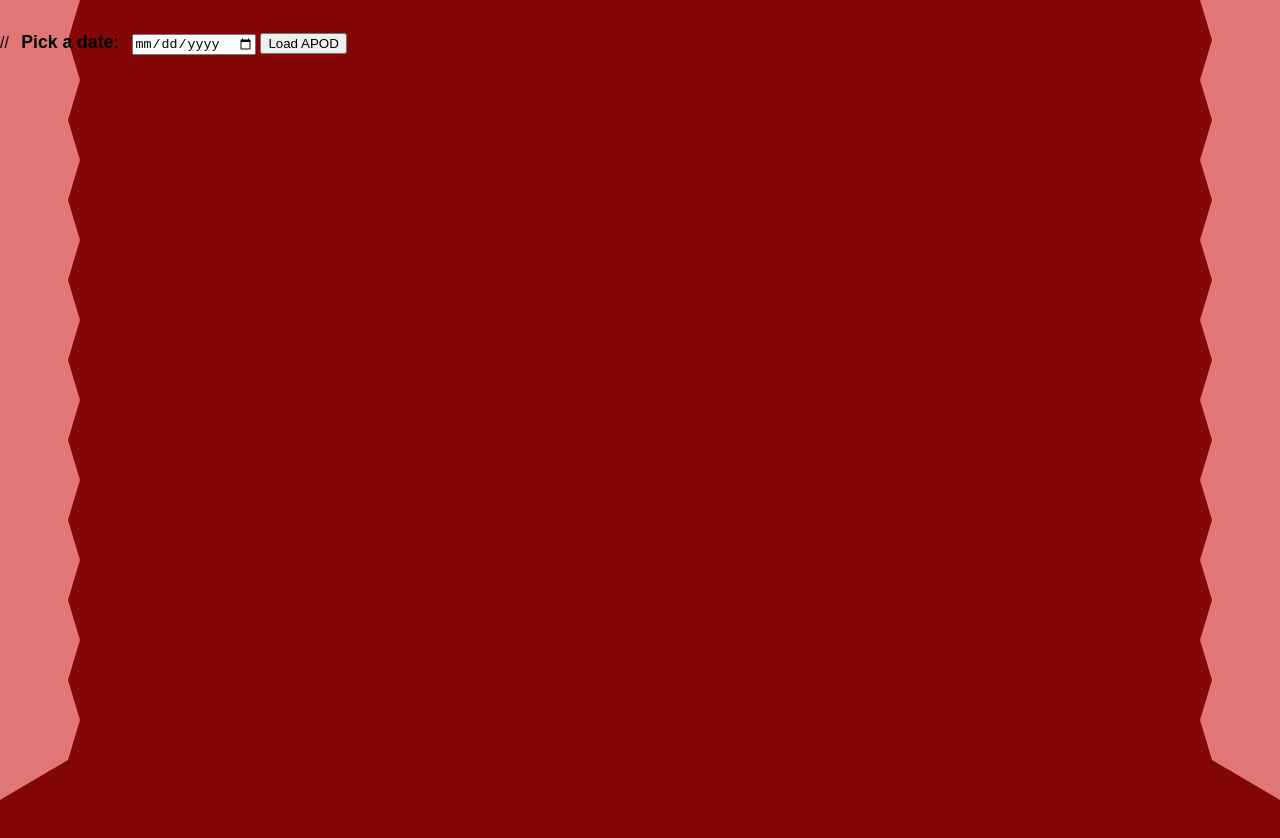
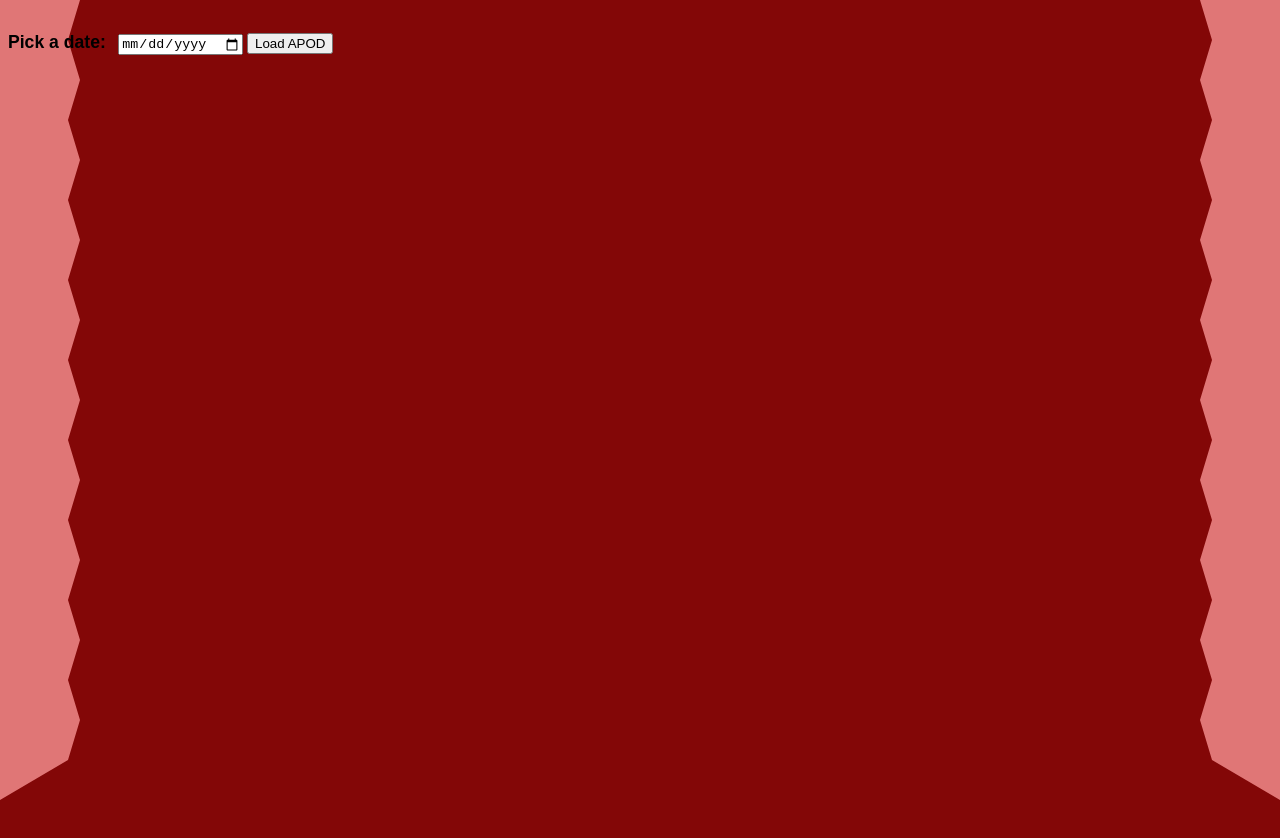
Before and after one commit to Temi-ay/Pulse-website, a website: page index.html in a window 1280 px wide. Drawn offline with Linux system fonts and the light colour scheme.

Commit message:
Fix comment syntax in index.html

```diff
--- a/index.html
+++ b/index.html
@@ -7,7 +7,7 @@
     <title>interstellar-website</title>
     <link rel="preconnect" href="https://fonts.googleapis.com" />
     <link href="https://fonts.googleapis.com/css2?family=Orbitron:wght@900&family=Black+Ops+One&display=swap" rel="stylesheet" />
-    <link rel="stylesheet" href="/src/style.css" />//
+    <link rel="stylesheet" href="/src/style.css" />
   </head>
   <body>
     <label for="datepicker">Pick a date:</label>
```
